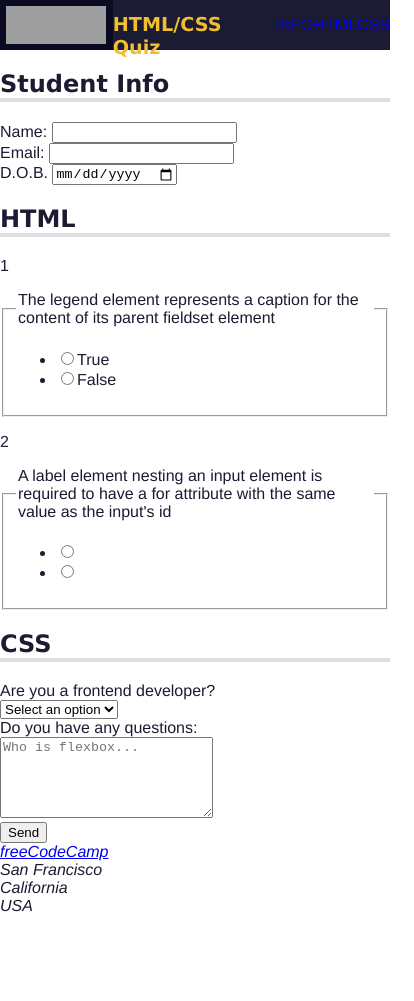
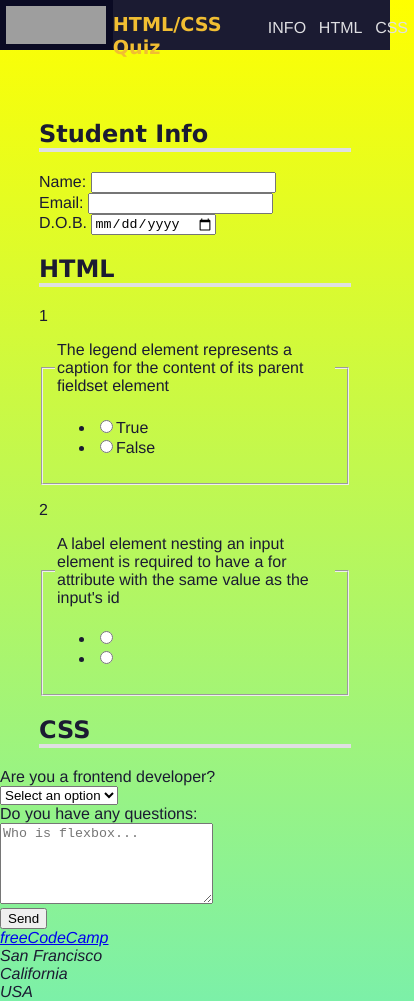
Before and after one commit to Krona7/personal-portfolio, a plain HTML site: page index.html in a window 390 px wide. Shown: the whole page, 414 px wide, since content can reach past the window. Before the commit the page ends 915 px from the top, so only its background shows below. Drawn offline with Linux system fonts and the light colour scheme; grey boxes are pictures that could not be loaded.

Commit message:
making it responsive

```diff
--- a/style.css
+++ b/style.css
@@ -1,5 +1,5 @@
 body {
-    background:linear-gradient(yellow  );
+    background:linear-gradient(yellow,rgb(124, 240, 168));
     color: #1b1b32;
     font-family: 'Franklin Gothic Medium', 'Arial Narrow', Arial, sans-serif;
     margin: 0;
@@ -59,3 +59,31 @@ body {
   p::before{
     content: Question;
   }
+
+  nav > ul > li {
+    color: #dfdfe2;
+    margin: 0 0.2rem;
+    padding: 0.2rem;
+    display: block;
+  }
+
+  nav > ul > li:hover {
+    background-color: #dfdfe2;
+    color: #1b1b32;
+    cursor: pointer;
+  }
+
+  li > a {
+    color: inherit;
+    text-decoration: none;
+  }
+
+  main {
+    padding-top: 50px;
+  }
+
+section {
+  width: 80%;
+  margin: 0 auto 10px auto;
+  max-width: 600px;
+}
```
